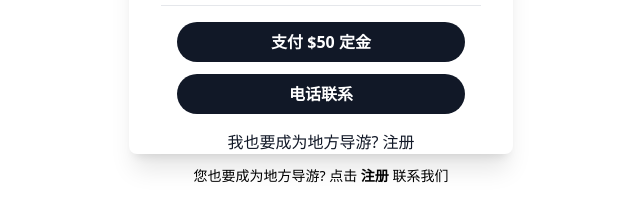
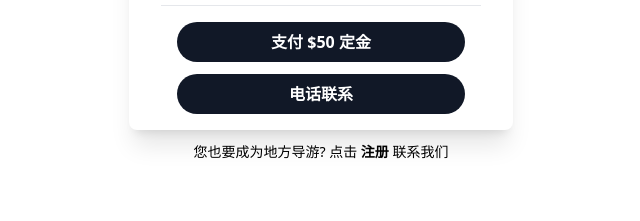
Before and after one commit to dotku/local-tour, a plain HTML site: page index.html in a window 1280 px wide. Shown: the part 443-664 px from the top of the page, without its empty margins (319-959 px from the left). Drawn offline with nearby package versions, Linux system fonts and the light colour scheme.

Commit message:
Update index.html

```diff
--- a/index.html
+++ b/index.html
@@ -45,7 +45,6 @@
         <a class="block mx-auto rounded-full bg-gray-900 hover:shadow-lg font-semibold text-white px-6 py-2 mb-3" href="https://www.paypal.com/ncp/payment/7D8QQAWH466H4">支付 $50 定金</a>
       <a href="tel:16503027093" class="block mx-auto rounded-full bg-gray-900 hover:shadow-lg font-semibold text-white px-6 py-2">电话联系</a>
     </div>
-    <div class="text-center">我也要成为地方导游? <a href="tel:16503027093">注册</a></div>
 </div>
 
  <div class="text-center mt-3 text-sm">您也要成为地方导游? 点击 <a href="tel:16503027093" class="font-semibold">注册</a> 联系我们</div>
```
